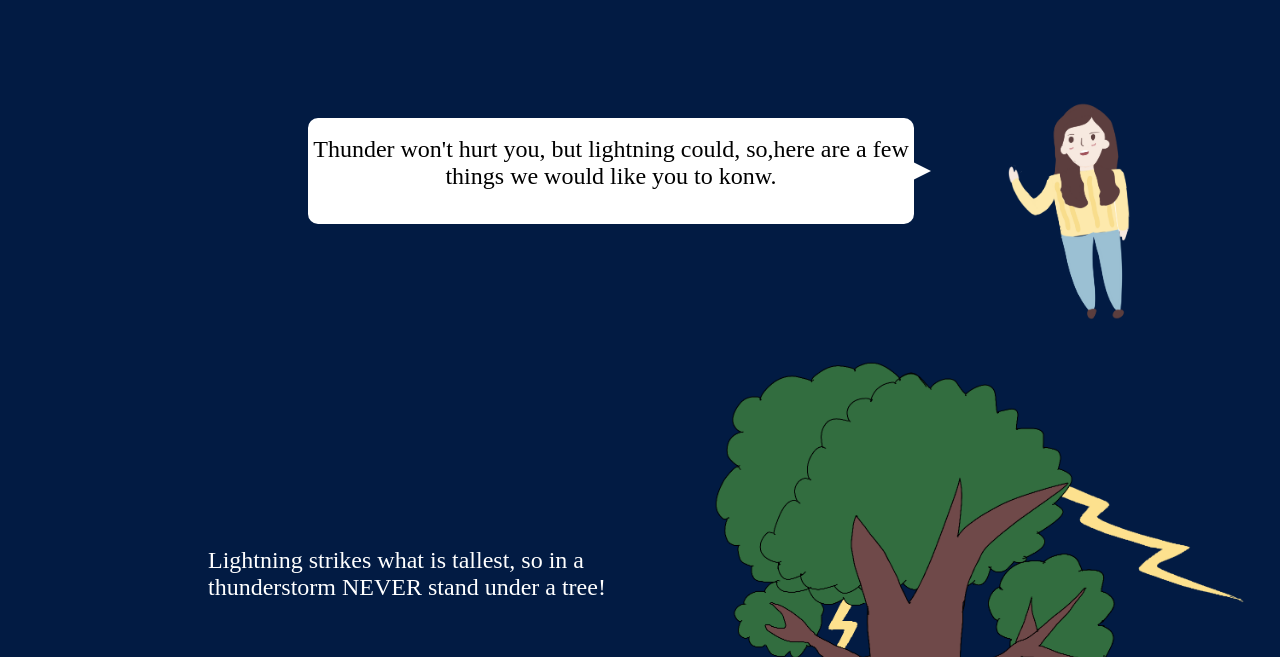
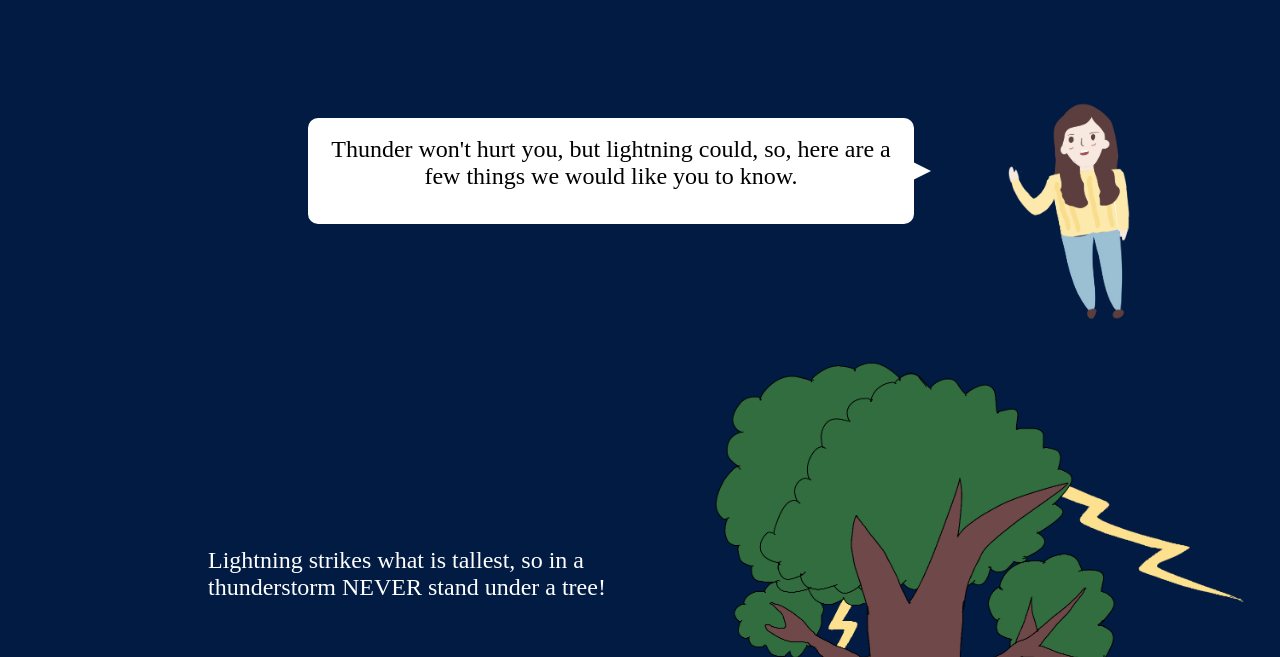
Before and after one commit to hawken-im/lightningAdventure, a plain HTML site: page lightningsafety.html in a window 1280 px wide. Shown: the part 143-800 px from the top of the page. Drawn offline with Linux system fonts and the light colour scheme.

Commit message:
typo and ignore

```diff
--- a/lightningsafety.html
+++ b/lightningsafety.html
@@ -14,7 +14,7 @@
 		<div class="main">
 		<div class="content">
 			<p class='sentence1'>
-			Thunder won't hurt you, but lightning could, so,here are a few things we would like you to konw.
+			Thunder won't hurt you, but lightning could, so, here are a few things we would like you to know.
 		</p>
 		</div>
 		<div class='teacher'>
```
Also changed, not shown: 1 other file.
